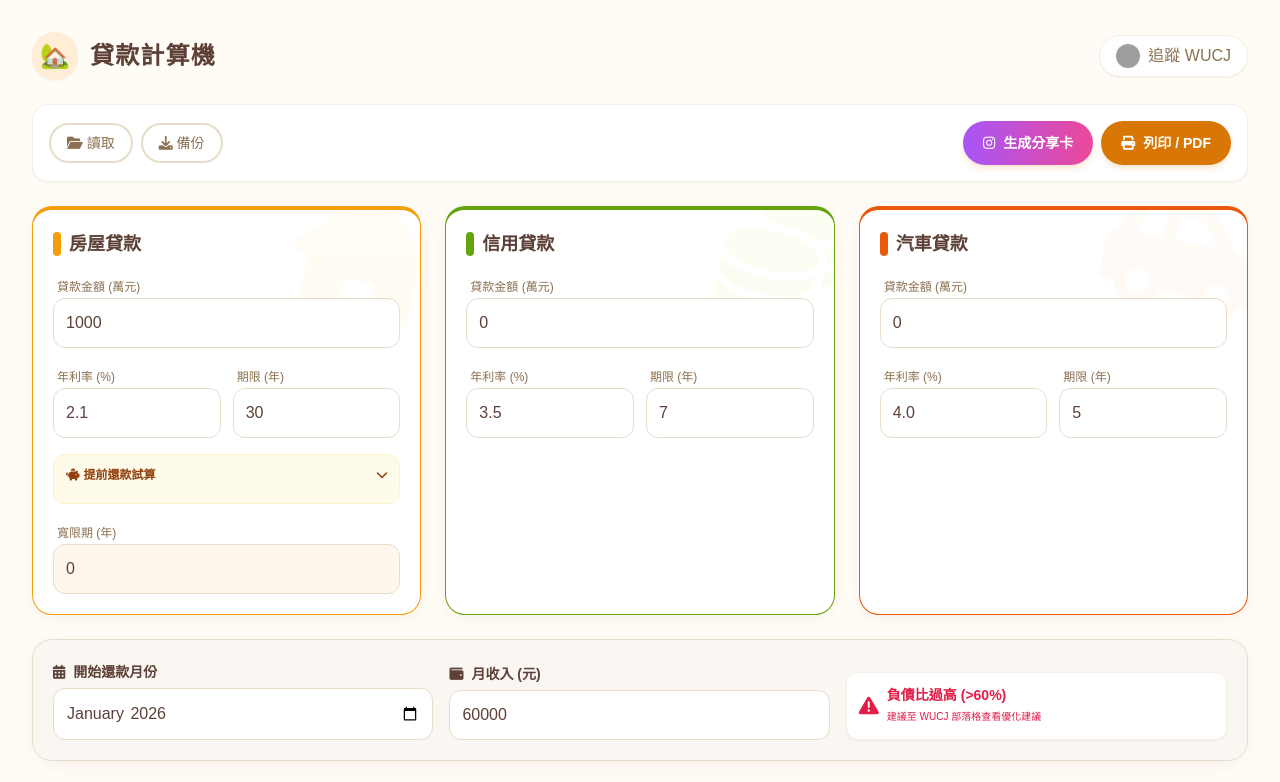
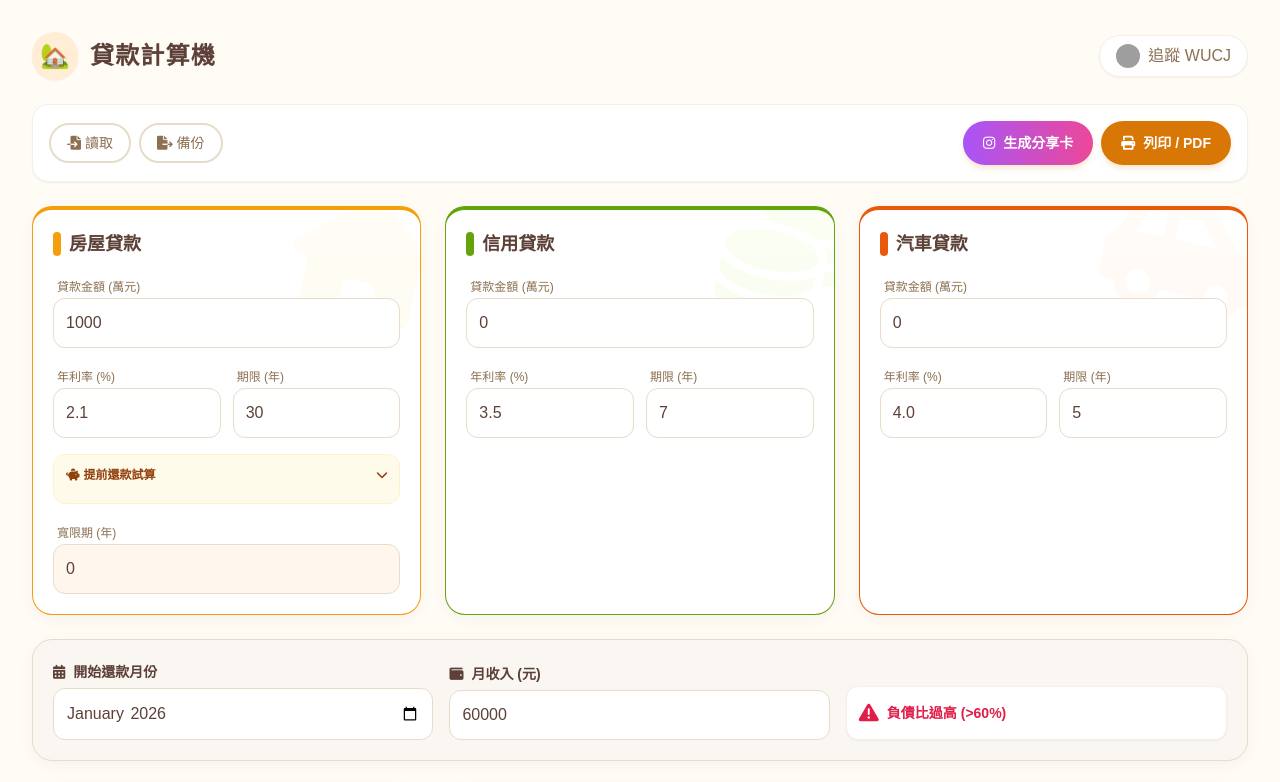
Before and after one commit to bluedream1831-collab/Loan, a plain HTML site: page index.html in a window 1280 px wide. Shown: the top 782 px of the page. Drawn offline with nearby package versions, Linux system fonts and the light colour scheme; grey boxes are pictures that could not be loaded; a web font is replaced by a local one.

Commit message:
Update index.html

```diff
--- a/index.html
+++ b/index.html
@@ -83,9 +83,10 @@
         <!-- 工具列 (RWD: 手機版自動換行) -->
         <div class="bg-white p-4 rounded-2xl shadow-sm border border-warm-100 no-print">
             <div class="flex flex-col sm:flex-row gap-3 justify-between items-center">
+                <!-- 更新圖示：匯入/匯出 -->
                 <div class="flex gap-2 w-full sm:w-auto overflow-x-auto pb-1 sm:pb-0">
-                    <button onclick="document.getElementById('importFile').click()" class="btn-soft text-sm"><i class="fas fa-folder-open"></i> 讀取</button>
-                    <button onclick="exportData()" class="btn-soft text-sm"><i class="fas fa-download"></i> 備份</button>
+                    <button onclick="document.getElementById('importFile').click()" class="btn-soft text-sm"><i class="fas fa-file-import"></i> 讀取</button>
+                    <button onclick="exportData()" class="btn-soft text-sm"><i class="fas fa-file-export"></i> 備份</button>
                     <input type="file" id="importFile" class="hidden" accept=".json" onchange="importData(this)">
                 </div>
                 <div class="flex gap-2 w-full sm:w-auto">
@@ -175,7 +176,8 @@
                     <input type="number" id="income" class="input-warm mt-1" value="60000">
                 </div>
                 <div class="w-full md:w-1/3 bg-white p-3 rounded-xl border border-warm-100 shadow-sm">
-                    <div id="dti-msg" class="hidden text-rose-600 text-sm font-bold flex items-center"><i class="fas fa-exclamation-triangle mr-2 text-xl"></i> <div>負債比過高 (>60%)<br><span class="text-[10px] font-normal">建議至 WUCJ 部落格查看優化建議</span></div></div>
+                    <!-- 移除建議文字，僅保留警示 -->
+                    <div id="dti-msg" class="hidden text-rose-600 text-sm font-bold flex items-center"><i class="fas fa-exclamation-triangle mr-2 text-xl"></i> <div>負債比過高 (>60%)</div></div>
                     <div id="dti-ok" class="hidden text-green-700 text-sm font-bold flex items-center"><i class="fas fa-check-circle mr-2 text-xl"></i> 財務狀況健康</div>
                 </div>
             </div>
```
